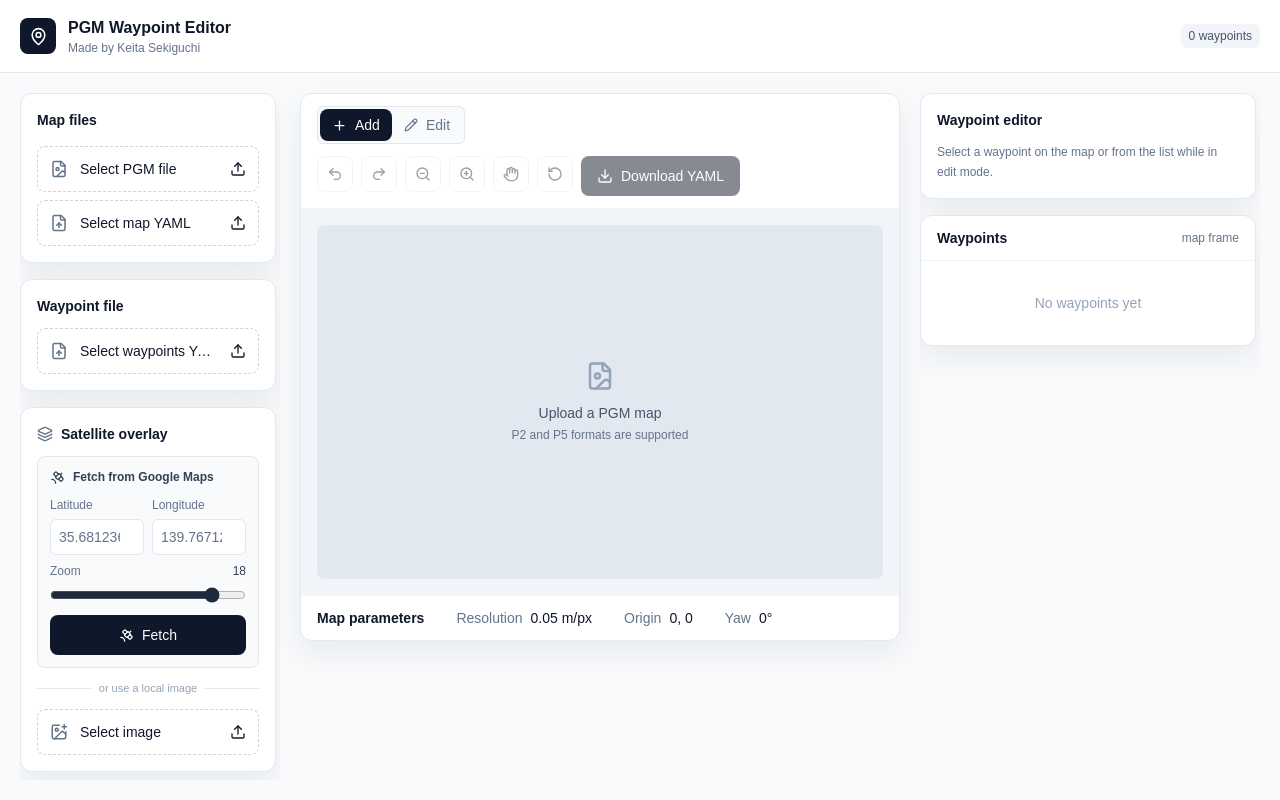
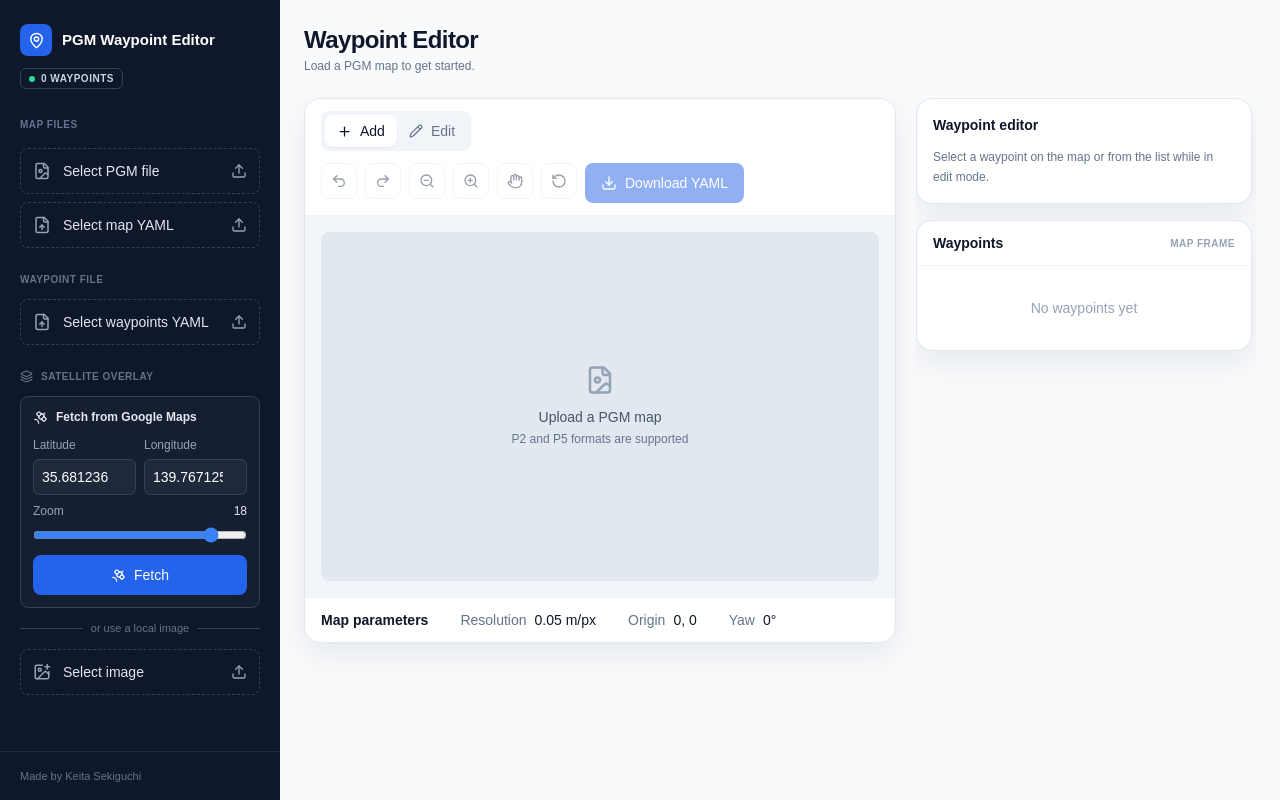
Before and after one commit to amuratakamitamu/pgm_waypoint_editor, a Next.js app: page / in a window 1280 px wide. Built offline with nearby package versions, Linux system fonts and the light colour scheme.

Commit message:
Figmaのデザインを参考にUIを刷新した

```diff
--- a/app/page.tsx
+++ b/app/page.tsx
@@ -21,7 +21,6 @@ import {
   ZoomIn,
   ZoomOut,
 } from "lucide-react";
-import { Badge } from "@/components/ui/badge";
 import { Button } from "@/components/ui/button";
 import { Card } from "@/components/ui/card";
 import { SourceSidebar } from "@/components/source-sidebar";
@@ -500,22 +499,22 @@ export default function Home() {
     ? mapCanvas.width / mapCanvas.height
     : 16 / 10;
   return (
-    <main className="flex h-screen flex-col overflow-hidden bg-slate-50">
-      <header className="shrink-0 border-b border-slate-200 bg-white">
-        <div className="mx-auto flex max-w-[1600px] items-center justify-between px-5 py-4">
-          <div className="flex items-center gap-3">
-            <div className="grid h-9 w-9 place-items-center rounded-lg bg-slate-900 text-white">
-              <MapPin size={19} />
+    <main className="flex h-screen overflow-hidden bg-slate-50">
+      <aside className="flex w-[280px] shrink-0 flex-col bg-slate-900 text-slate-200">
+        <div className="px-5 pb-4 pt-6">
+          <div className="flex items-center gap-2.5">
+            <div className="grid h-8 w-8 place-items-center rounded-lg bg-blue-600 text-white">
+              <MapPin size={17} />
             </div>
-            <div>
-              <h1 className="text-base font-semibold">PGM Waypoint Editor</h1>
-              <p className="text-xs text-slate-500">Made by Keita Sekiguchi</p>
+            <span className="text-[15px] font-bold text-white">
+              PGM Waypoint Editor
+            </span>
           </div>
+          <span className="mt-3 inline-flex items-center gap-1.5 rounded-md border border-slate-700 px-2 py-0.5 text-[10px] font-semibold uppercase tracking-wider text-slate-300">
+            <span className="h-1.5 w-1.5 rounded-full bg-emerald-400" />
+            {waypoints.length} waypoints
+          </span>
         </div>
-          <Badge>{waypoints.length} waypoints</Badge>
-        </div>
-      </header>
-      <div className="mx-auto grid min-h-0 w-full max-w-[1600px] flex-1 grid-cols-[260px_minmax(0,1fr)_340px] gap-5 overflow-hidden px-5 py-5">
         <SourceSidebar
           mapName={mapName}
           waypointsName={waypointsName}
@@ -538,14 +537,35 @@ export default function Home() {
             setAligningSatellite(false);
           }}
         />
+        <p className="border-t border-slate-800 px-5 py-4 text-[11px] text-slate-500">
+          Made by Keita Sekiguchi
+        </p>
+      </aside>
+      <div className="flex min-w-0 flex-1 flex-col overflow-hidden">
+        <header className="shrink-0 px-6 pb-2 pt-6">
+          <h1 className="text-2xl font-extrabold tracking-tight text-slate-900">
+            Waypoint Editor
+          </h1>
+          <p className="mt-0.5 text-xs text-slate-500">
+            {mapName ? (
+              <>
+                Editing{" "}
+                <span className="font-semibold text-slate-700">{mapName}</span>
+              </>
+            ) : (
+              "Load a PGM map to get started."
+            )}
+          </p>
+        </header>
+        <div className="mx-auto grid min-h-0 w-full max-w-[1600px] flex-1 grid-cols-[minmax(0,1fr)_340px] gap-5 overflow-hidden px-6 py-4">
           <section className="min-w-0 min-h-0">
             <Card className="overflow-hidden">
               <div className="flex flex-wrap items-center justify-between gap-3 border-b border-slate-100 px-4 py-3">
                 <div className="flex flex-wrap gap-2">
-                <div className="flex rounded-md border border-slate-200 bg-slate-50 p-0.5">
+                  <div className="flex rounded-lg bg-slate-100 p-1">
                     <Button
-                    variant={editorMode === "add" ? "default" : "ghost"}
-                    className="h-8 px-3"
+                      variant="ghost"
+                      className={`h-8 px-3 ${editorMode === "add" ? "bg-white text-slate-900 shadow-sm hover:bg-white" : ""}`}
                       onClick={() => {
                         setEditorMode("add");
                         setAligningSatellite(false);
@@ -555,8 +575,8 @@ export default function Home() {
                       Add
                     </Button>
                     <Button
-                    variant={editorMode === "edit" ? "default" : "ghost"}
-                    className="h-8 px-3"
+                      variant="ghost"
+                      className={`h-8 px-3 ${editorMode === "edit" ? "bg-white text-slate-900 shadow-sm hover:bg-white" : ""}`}
                       onClick={() => {
                         setEditorMode("edit");
                         setAligningSatellite(false);
@@ -704,6 +724,7 @@ export default function Home() {
             }}
           />
         </div>
+      </div>
     </main>
   );
 }
--- a/components/source-sidebar.tsx
+++ b/components/source-sidebar.tsx
@@ -15,7 +15,6 @@ import {
 } from "lucide-react";
 
 import { Button } from "@/components/ui/button";
-import { Card } from "@/components/ui/card";
 import type { SatelliteLayer } from "@/lib/waypoint-map";
 
 export type GoogleLocation = {
@@ -43,7 +42,9 @@ type SourceSidebarProps = {
 };
 
 const NUMBER_INPUT_CLASS =
-  "mt-1.5 h-9 w-full rounded-md border border-slate-200 px-2 text-sm outline-none focus:border-slate-500";
+  "mt-1.5 h-9 w-full rounded-md border border-slate-700 bg-slate-800 px-2 text-sm text-white outline-none focus:border-blue-500";
+const DARK_OUTLINE_CLASS =
+  "border-slate-700 bg-slate-800 text-slate-200 hover:bg-slate-700";
 
 export function SourceSidebar({
   mapName,
@@ -63,47 +64,53 @@ export function SourceSidebar({
   onSatelliteRemove,
 }: SourceSidebarProps) {
   return (
-    <aside className="min-h-0 space-y-4 overflow-y-auto pr-1">
-      <Card className="p-4">
-        <h2 className="text-sm font-semibold">Map files</h2>
+    <div className="min-h-0 flex-1 space-y-6 overflow-y-auto px-5 py-3">
+      <section>
+        <h2 className="text-[10px] font-semibold uppercase tracking-wider text-slate-500">
+          Map files
+        </h2>
         <FilePicker
           className="mt-4"
-          icon={<FileImage size={18} className="text-slate-500" />}
+          icon={<FileImage size={18} className="text-slate-400" />}
           label={mapName || "Select PGM file"}
           accept=".pgm,image/x-portable-graymap"
           onChange={onPgmChange}
         />
         <FilePicker
           className="mt-2"
-          icon={<FileUp size={18} className="text-slate-500" />}
+          icon={<FileUp size={18} className="text-slate-400" />}
           label="Select map YAML"
           accept=".yaml,.yml,text/yaml"
           onChange={onMapYamlChange}
         />
-      </Card>
+      </section>
 
-      <Card className="p-4">
-        <h2 className="text-sm font-semibold">Waypoint file</h2>
+      <section>
+        <h2 className="text-[10px] font-semibold uppercase tracking-wider text-slate-500">
+          Waypoint file
+        </h2>
         <FilePicker
           className="mt-3"
-          icon={<FileUp size={18} className="text-slate-500" />}
+          icon={<FileUp size={18} className="text-slate-400" />}
           label={waypointsName || "Select waypoints YAML"}
           accept=".yaml,.yml,text/yaml,application/x-yaml"
           onChange={onWaypointsYamlChange}
         />
-      </Card>
+      </section>
 
-      <Card className="p-4">
+      <section>
         <div className="flex items-center justify-between">
           <div className="flex items-center gap-2">
-            <Layers size={16} className="text-slate-500" />
-            <h2 className="text-sm font-semibold">Satellite overlay</h2>
+            <Layers size={13} className="text-slate-500" />
+            <h2 className="text-[10px] font-semibold uppercase tracking-wider text-slate-500">
+              Satellite overlay
+            </h2>
           </div>
           {satellite && (
             <Button
               variant="ghost"
               size="icon"
-              className="h-8 w-8"
+              className="h-7 w-7 text-slate-400 hover:bg-slate-800 hover:text-white"
               title={
                 satellite.visible
                   ? "Hide satellite image"
@@ -126,13 +133,13 @@ export function SourceSidebar({
           onFetch={onFetchSatellite}
         />
 
-        <div className="my-3 flex items-center gap-2 text-[11px] text-slate-400">
-          <span className="h-px flex-1 bg-slate-200" />
+        <div className="my-3 flex items-center gap-2 text-[11px] text-slate-500">
+          <span className="h-px flex-1 bg-slate-700" />
           or use a local image
-          <span className="h-px flex-1 bg-slate-200" />
+          <span className="h-px flex-1 bg-slate-700" />
         </div>
         <FilePicker
-          icon={<ImagePlus size={18} className="text-slate-500" />}
+          icon={<ImagePlus size={18} className="text-slate-400" />}
           label={satellite?.name || "Select image"}
           accept="image/png,image/jpeg,image/webp"
           onChange={onSatelliteImageChange}
@@ -147,8 +154,8 @@ export function SourceSidebar({
             onRemove={onSatelliteRemove}
           />
         )}
-      </Card>
-    </aside>
+      </section>
+    </div>
   );
 }
 
@@ -169,7 +176,7 @@ function FilePicker({
 }: FilePickerProps) {
   return (
     <label
-      className={`${className} flex cursor-pointer items-center gap-3 rounded-lg border border-dashed border-slate-300 p-3 hover:border-slate-500`}
+      className={`${className} flex cursor-pointer items-center gap-3 rounded-lg border border-dashed border-slate-700 p-3 text-slate-200 hover:border-slate-500 hover:bg-slate-800/60`}
     >
       {icon}
       <span className="min-w-0 flex-1 truncate text-sm">{label}</span>
@@ -179,7 +186,7 @@ function FilePicker({
         accept={accept}
         onChange={onChange}
       />
-      <Upload size={16} />
+      <Upload size={16} className="text-slate-400" />
     </label>
   );
 }
@@ -198,8 +205,8 @@ function GoogleSatelliteForm({
   onFetch,
 }: GoogleSatelliteFormProps) {
   return (
-    <div className="mt-3 rounded-lg border border-slate-200 bg-slate-50 p-3">
-      <div className="flex items-center gap-2 text-xs font-semibold text-slate-700">
+    <div className="mt-3 rounded-lg border border-slate-700 bg-slate-800/50 p-3">
+      <div className="flex items-center gap-2 text-xs font-semibold text-slate-200">
         <Satellite size={15} />
         Fetch from Google Maps
       </div>
@@ -217,8 +224,8 @@ function GoogleSatelliteForm({
           onChange={(lng) => onLocationChange({ lng })}
         />
       </div>
-      <label className="mt-2 block text-xs font-medium text-slate-500">
-        Zoom <span className="float-right text-slate-700">{location.zoom}</span>
+      <label className="mt-2 block text-xs font-medium text-slate-400">
+        Zoom <span className="float-right text-slate-200">{location.zoom}</span>
         <input
           type="range"
           min="0"
@@ -228,7 +235,7 @@ function GoogleSatelliteForm({
           onChange={(event) =>
             onLocationChange({ zoom: Number(event.target.value) })
           }
-          className="mt-2 w-full accent-slate-800"
+          className="mt-2 w-full accent-blue-500"
         />
       </label>
       <Button className="mt-2 w-full" onClick={onFetch} disabled={isFetching}>
@@ -260,9 +267,9 @@ function SatelliteSettings({
 }: SatelliteSettingsProps) {
   return (
     <div className="mt-4 space-y-3">
-      <label className="block text-xs font-medium text-slate-500">
+      <label className="block text-xs font-medium text-slate-400">
         Opacity
-        <span className="float-right text-slate-700">
+        <span className="float-right text-slate-200">
           {Math.round(satellite.opacity * 100)}%
         </span>
         <input
@@ -274,7 +281,7 @@ function SatelliteSettings({
           onChange={(event) =>
             onChange({ opacity: Number(event.target.value) })
           }
-          className="mt-2 w-full accent-slate-800"
+          className="mt-2 w-full accent-blue-500"
         />
       </label>
 
@@ -306,7 +313,7 @@ function SatelliteSettings({
 
       <Button
         variant={isAligning ? "default" : "outline"}
-        className="w-full"
+        className={`w-full ${isAligning ? "" : DARK_OUTLINE_CLASS}`}
         onClick={() => onAlignmentChange(!isAligning)}
       >
         <Move size={15} />
@@ -315,6 +322,7 @@ function SatelliteSettings({
       <div className="grid grid-cols-2 gap-2">
         <Button
           variant="outline"
+          className={DARK_OUTLINE_CLASS}
           onClick={() =>
             onChange({ offsetX: 0, offsetY: 0, scale: 1, rotation: 0 })
           }
@@ -323,7 +331,7 @@ function SatelliteSettings({
         </Button>
         <Button
           variant="outline"
-          className="text-red-600 hover:text-red-700"
+          className={`${DARK_OUTLINE_CLASS} text-rose-400 hover:text-rose-300`}
           onClick={onRemove}
         >
           <Trash2 size={15} /> Delete
@@ -349,7 +357,7 @@ function NumberInput({
   onChange,
 }: NumberInputProps) {
   return (
-    <label className="block text-xs font-medium text-slate-500">
+    <label className="block text-xs font-medium text-slate-400">
       {label}
       <input
         type="number"
--- a/components/ui/badge.tsx
+++ b/components/ui/badge.tsx
@@ -6,7 +6,7 @@ export function Badge({
   return (
     <span
       className={cn(
-        "inline-flex items-center rounded-md bg-slate-100 px-2 py-1 text-xs font-medium text-slate-600",
+        "inline-flex items-center rounded-full bg-slate-100 px-2 py-0.5 text-[10px] font-semibold uppercase tracking-wider text-slate-600",
         className,
       )}
       {...props}
--- a/components/ui/button.tsx
+++ b/components/ui/button.tsx
@@ -3,11 +3,11 @@ import { cva, type VariantProps } from "class-variance-authority";
 import { cn } from "@/lib/utils";
 
 const variants = cva(
-  "inline-flex items-center justify-center gap-2 rounded-lg text-sm font-medium transition-colors focus:outline-none focus:ring-2 focus:ring-slate-400 disabled:pointer-events-none disabled:opacity-50",
+  "inline-flex items-center justify-center gap-2 rounded-lg text-sm font-medium transition-colors focus:outline-none focus:ring-2 focus:ring-blue-300 disabled:pointer-events-none disabled:opacity-50",
   {
     variants: {
       variant: {
-        default: "bg-slate-900 text-white hover:bg-slate-700",
+        default: "bg-blue-600 text-white hover:bg-blue-700",
         outline:
           "border border-slate-200 bg-white text-slate-700 hover:bg-slate-50",
         ghost: "text-slate-500 hover:bg-slate-100 hover:text-slate-900",
--- a/components/ui/card.tsx
+++ b/components/ui/card.tsx
@@ -6,7 +6,7 @@ export function Card({
   return (
     <div
       className={cn(
-        "rounded-xl border border-slate-200 bg-white shadow-soft",
+        "rounded-2xl border border-slate-200 bg-white shadow-soft",
         className,
       )}
       {...props}
--- a/components/waypoint-sidebar.tsx
+++ b/components/waypoint-sidebar.tsx
@@ -15,7 +15,7 @@ type WaypointSidebarProps = {
 };
 
 const INPUT_CLASS =
-  "mt-1.5 h-9 w-full rounded-md border border-slate-200 bg-white px-2.5 text-sm text-slate-800 outline-none focus:border-slate-500";
+  "mt-1.5 h-9 w-full rounded-md border border-slate-200 bg-white px-2.5 text-sm text-slate-800 outline-none focus:border-blue-500";
 
 export function WaypointSidebar({
   waypoints,
@@ -99,6 +99,7 @@ function WaypointEditor({ waypoint, onDelete, onUpdate }: WaypointEditorProps) {
           <label className="flex items-center gap-2 text-xs font-medium text-slate-500">
             <input
               type="checkbox"
+              className="accent-blue-600"
               checked={waypoint.stop ?? false}
               onChange={(event) =>
                 onUpdate(waypoint.id, { stop: event.target.checked })
@@ -139,7 +140,7 @@ function CoordinateInput({
       <input
         type="number"
         step={step}
-        value={value}
+        value={Number(formatCoordinate(value))}
         onChange={(event) => onChange(Number(event.target.value))}
         className={INPUT_CLASS}
       />
@@ -164,7 +165,9 @@ function WaypointTable({
     <Card className="overflow-hidden">
       <div className="flex items-center justify-between border-b border-slate-100 px-4 py-3">
         <h2 className="text-sm font-semibold">Waypoints</h2>
-        <span className="text-xs text-slate-500">map frame</span>
+        <span className="text-[10px] font-semibold uppercase tracking-wider text-slate-400">
+          map frame
+        </span>
       </div>
 
       {!waypoints.length ? (
@@ -174,12 +177,12 @@ function WaypointTable({
       ) : (
         <div className="overflow-x-hidden">
           <table className="w-full table-fixed text-left text-sm">
-            <thead className="sticky top-0 bg-slate-50 text-xs text-slate-500">
+            <thead className="sticky top-0 bg-slate-50 text-[10px] uppercase tracking-wider text-slate-400">
               <tr>
-                <th className="w-[38%] px-4 py-2 font-medium">Name</th>
-                <th className="w-[18%] px-2 py-2 font-medium">X</th>
-                <th className="w-[18%] px-2 py-2 font-medium">Y</th>
-                <th className="w-[16%] px-2 py-2 font-medium">Angle</th>
+                <th className="w-[34%] px-4 py-2 font-medium">Name</th>
+                <th className="w-[20%] px-2 py-2 font-medium">X</th>
+                <th className="w-[20%] px-2 py-2 font-medium">Y</th>
+                <th className="w-[14%] px-2 py-2 font-medium">Angle</th>
                 <th className="w-9" />
               </tr>
             </thead>
@@ -200,14 +203,16 @@ function WaypointTable({
                   >
                     {waypoint.name || "waypoint"}
                     {waypoint.stop && (
-                      <span className="ml-1 text-xs text-red-600">■</span>
+                      <Badge className="ml-1.5 bg-red-100 px-1.5 text-red-700">
+                        STOP
+                      </Badge>
                     )}
                   </td>
                   <td className="truncate px-2 py-3 font-mono text-xs">
-                    {formatCoordinate(waypoint.x)}
+                    {waypoint.x.toFixed(2)}
                   </td>
                   <td className="truncate px-2 py-3 font-mono text-xs">
-                    {formatCoordinate(waypoint.y)}
+                    {waypoint.y.toFixed(2)}
                   </td>
                   <td className="truncate px-2 py-3">
                     {radiansToDegrees(waypoint.yaw)}°
```
Lines whose indentation alone changed are shown as unchanged.
